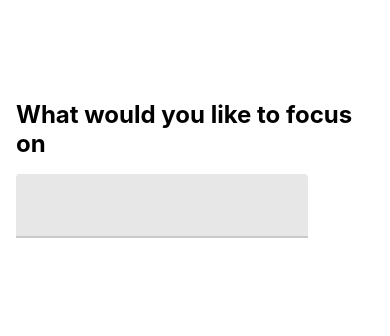
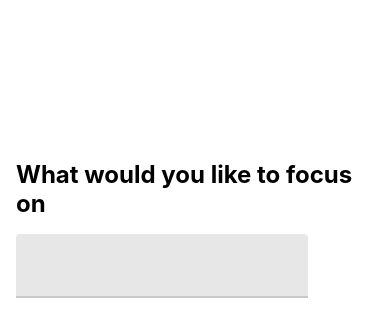
Before and after one commit to Darc99/Personal-Timer-App, a React Native app: screen / in a window 390 px wide. Shown: the top 336 px of the page. Built offline with nearby package versions, Linux system fonts and the light colour scheme.

Commit message:
count adjustment

```diff
--- a/App.js
+++ b/App.js
@@ -12,7 +12,7 @@ export default function App() {
   const [focusHistory, setFocusHistory] = useState([]);
 
   const addFocusHistorySubject = (subject, status) => {
-    setFocusHistory([...focusHistory, {subject, status }]);
+    setFocusHistory([...focusHistory, { key: String(focusHistory.length + 1), subject, status }]);
   }
 
   const STATUES = {
@@ -68,10 +68,10 @@ export default function App() {
           }}
         />
       ) : (
-        <>
+        <View style={{flex: 1}}>
           <Focus addSubject={setFocusSubject} />
           <FocusHistory focusHistory={focusHistory} onClear={onClear}/>
-        </>
+        </View>
       )}
     </View>
   );
--- a/src/components/CounterDown.js
+++ b/src/components/CounterDown.js
@@ -17,17 +17,22 @@ export const CountDown = ({ minutes = 15, isPaused, onProgress, onEnd}) => {
     setMillis((time) => {
       if (time === 0) {
         clearInterval(interval.current);
-        onEnd();
         return time;
       }
       const timeLeft = time - 1000;
-      onProgress(timeLeft / minutesToMillis(minutes))
       return timeLeft;
     })
   }
   useEffect(() => {
     setMillis(minutesToMillis(minutes))
   }, [minutes])
+
+  useEffect(() => {
+    onProgress(millis / minutesToMillis(minutes))
+    if (millis === 0) {
+      onEnd();
+    }
+  }, [millis])
 
   useEffect(() => {
     if (isPaused) {
--- a/src/features/focus/Focus.js
+++ b/src/features/focus/Focus.js
@@ -9,7 +9,7 @@ export const Focus = ({ addSubject }) => {
   const [subject, setSubject] = useState(null);
   return (
     <View style={styles.container}>
-      <View style={styles.titleContainer}>
+      <View style={styles.innerContainer}>
         <Text style={styles.title}>What would you like to focus on</Text>
         <View style={styles.inputContainer}>
           <TextInput
@@ -33,10 +33,11 @@ export const Focus = ({ addSubject }) => {
 
 const styles = StyleSheet.create({
   container: {
+    flex: 0.5,
+    // flex: 1,
+  },
+  innerContainer: {
     flex: 1,
-  },
-  titleContainer: {
-    flex: 0.5,
     padding: spacing.md,
     justifyContent: 'center',
   },
```
